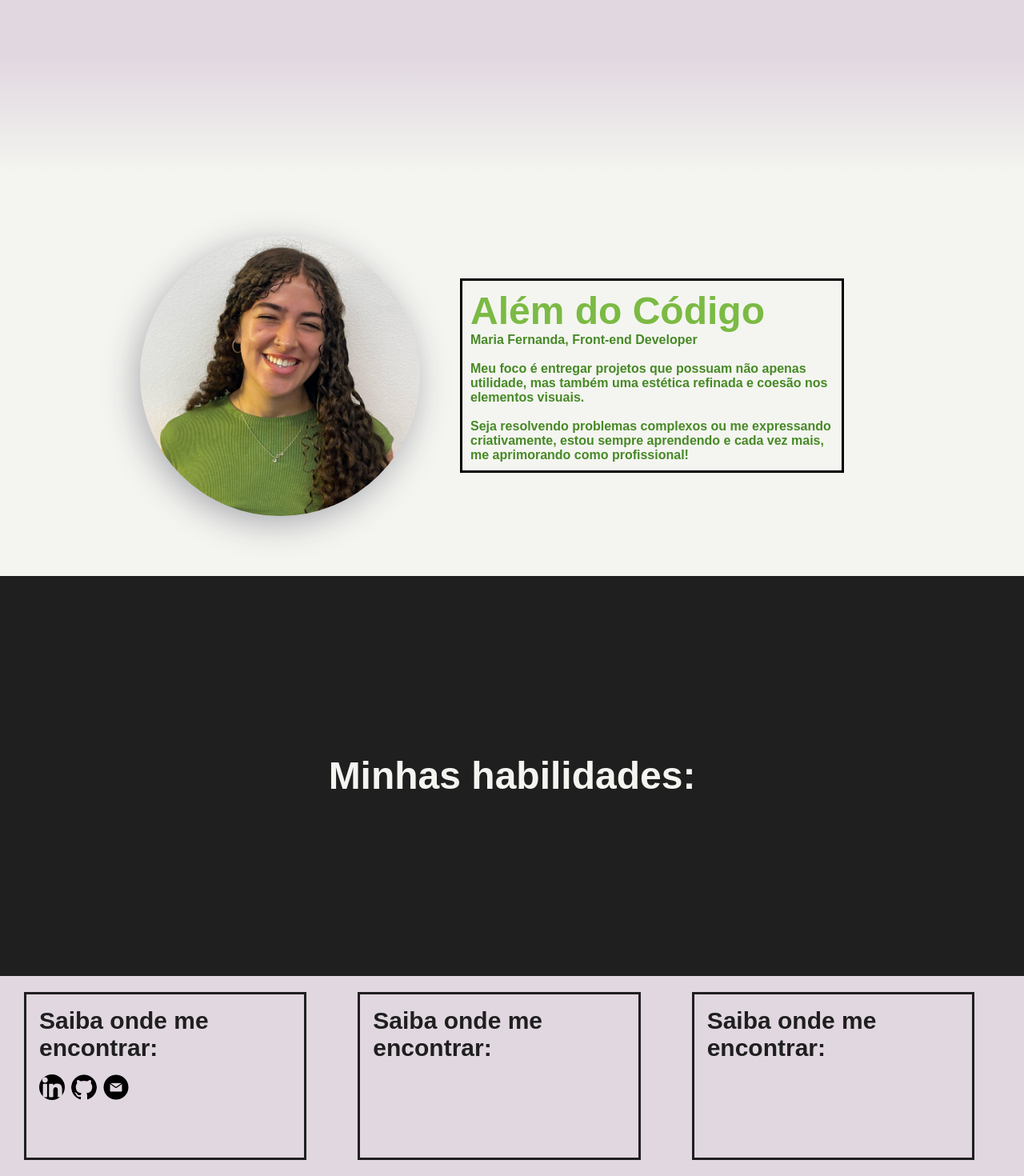
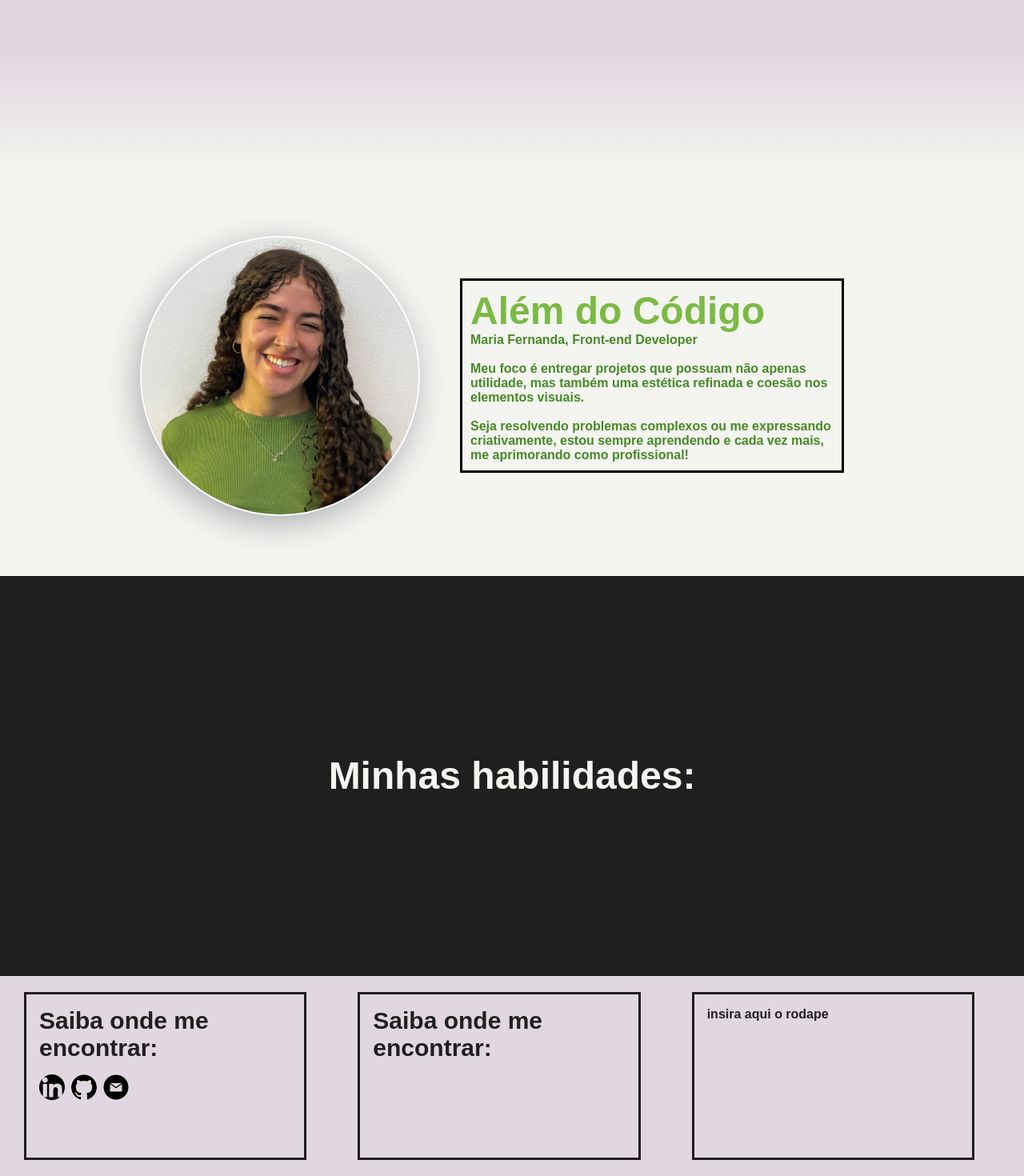
Before and after one commit to mafenandaup/Portifolio-dev, a React (Vite) app in the folder portifolio-main/: page / in a window 1280 px wide. Shown: the part 341-1811 px from the top of the page at 80% size. Built offline with nearby package versions, Linux system fonts and the light colour scheme; a web font is replaced by a local one.

Commit message:
fix: adjust container sizing

```diff
--- a/portifolio-main/src/pages/home/sections/About/About.css
+++ b/portifolio-main/src/pages/home/sections/About/About.css
@@ -38,6 +38,7 @@ article h4, article h5, article p {
     font-size:1rem;
 }
 .autor-img{
+    border: solid white 2px;
     height: 350px;
     border-radius: 50%;
     filter: drop-shadow(-5px 10px 20px  #acacb2);
--- a/portifolio-main/src/pages/home/sections/Contact/Contact.css
+++ b/portifolio-main/src/pages/home/sections/Contact/Contact.css
@@ -26,7 +26,7 @@ footer {
     padding: 1rem;
     display: flex;
     flex-direction: column;
-    width: auto;
+    width: 25rem;
 
     & h1 {
         font-weight: 600;
--- a/portifolio-main/src/pages/home/sections/Contact/Contact.jsx
+++ b/portifolio-main/src/pages/home/sections/Contact/Contact.jsx
@@ -20,8 +20,8 @@ function Contact() {
                     <h1>Saiba onde me encontrar:</h1>
                 </div>
                 <span></span>
-                <div className='social-media'>
-                    <h1>Saiba onde me encontrar:</h1>
+                <div className='social-media' id='trademark'>
+                    <p>insira aqui o rodape</p>
                 </div>
                 <span></span>
             </footer>
```
